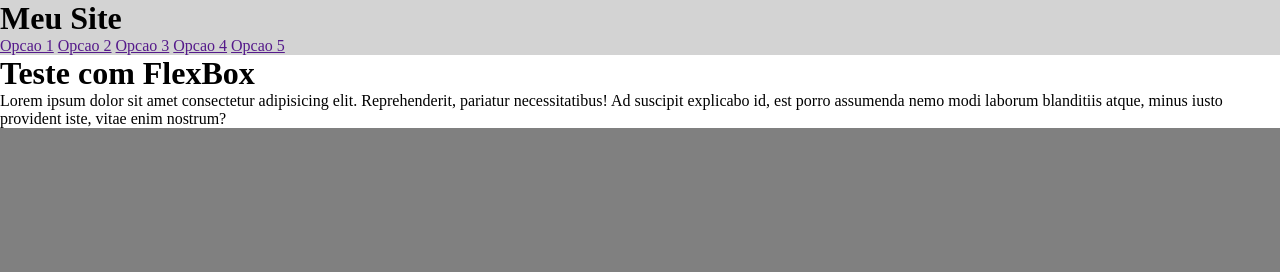
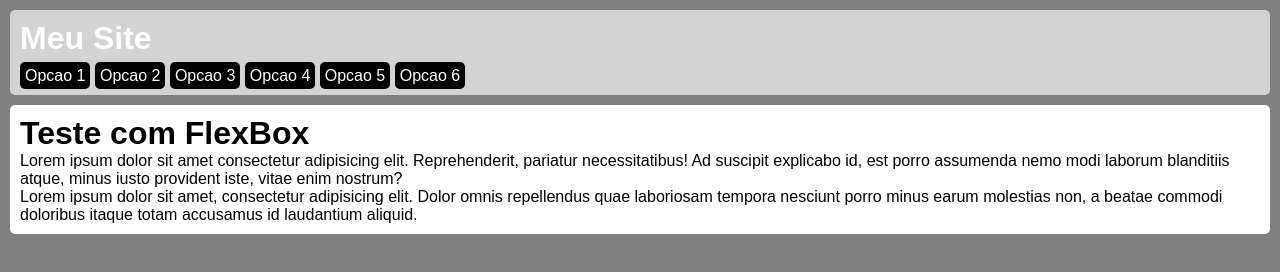
Before and after one commit to edsoncardoso658/menu-com-flexbox, a plain HTML site: page index.html in a window 1280 px wide. Drawn offline with Linux system fonts and the light colour scheme.

Commit message:
Update Opcao 6

```diff
--- a/index.html
+++ b/index.html
@@ -14,11 +14,13 @@
         <a href="">Opcao 3</a>
         <a href="">Opcao 4</a>
         <a href="">Opcao 5</a>
+        <a href="">Opcao 6</a>
     </header>
 
     <main>
         <h1>Teste com FlexBox</h1>
         <p>Lorem ipsum dolor sit amet consectetur adipisicing elit. Reprehenderit, pariatur necessitatibus! Ad suscipit explicabo id, est porro assumenda nemo modi laborum blanditiis atque, minus iusto provident iste, vitae enim nostrum?</p>
+        <p>Lorem ipsum dolor sit amet, consectetur adipisicing elit. Dolor omnis repellendus quae laboriosam tempora nesciunt porro minus earum molestias non, a beatae commodi doloribus itaque totam accusamus id laudantium aliquid.</p>
 
     </main>
 </body>
--- a/styles.css
+++ b/styles.css
@@ -2,6 +2,7 @@
 *{
     padding: 0px;
     margin: 0px;
+    font-family: Arial, Helvetica, sans-serif;
 }
 body{
     background-color: gray;
@@ -9,8 +10,27 @@ body{
 
 header{
     background-color: lightgray;
+    padding: 10px;
+    margin: 10px;
+    border-radius: 5px;
 }
 
 main{
     background-color: white;
+    padding: 10px;
+    margin: 10px;
+    border-radius: 5px;
 }
+
+header a{
+    text-decoration: none;
+    background-color: black;
+    padding: 5px;
+    border-radius: 5px;
+    color: white;
+}
+
+header h1{
+    margin-bottom: 10px;
+    color: white;
+}
```
